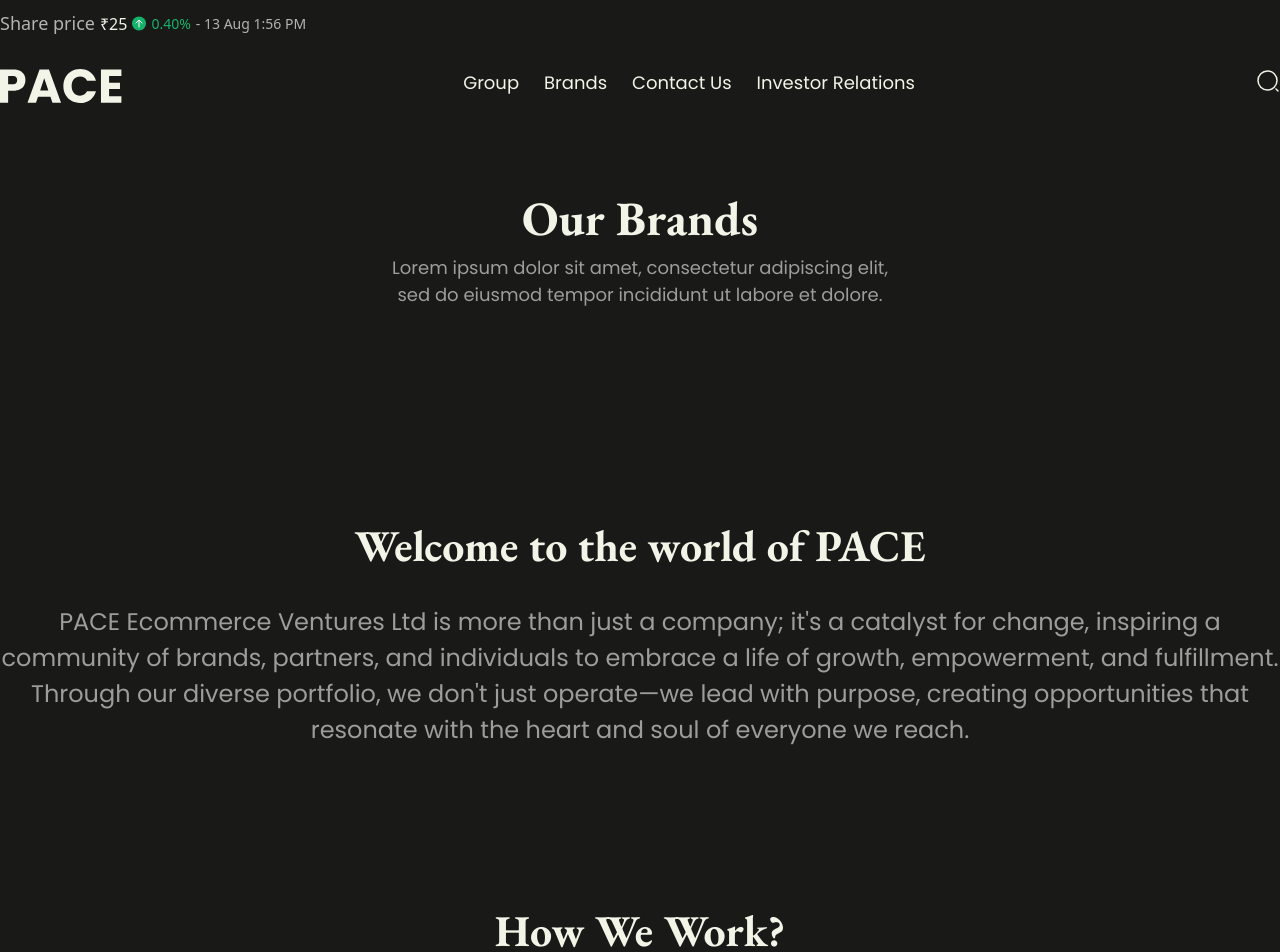
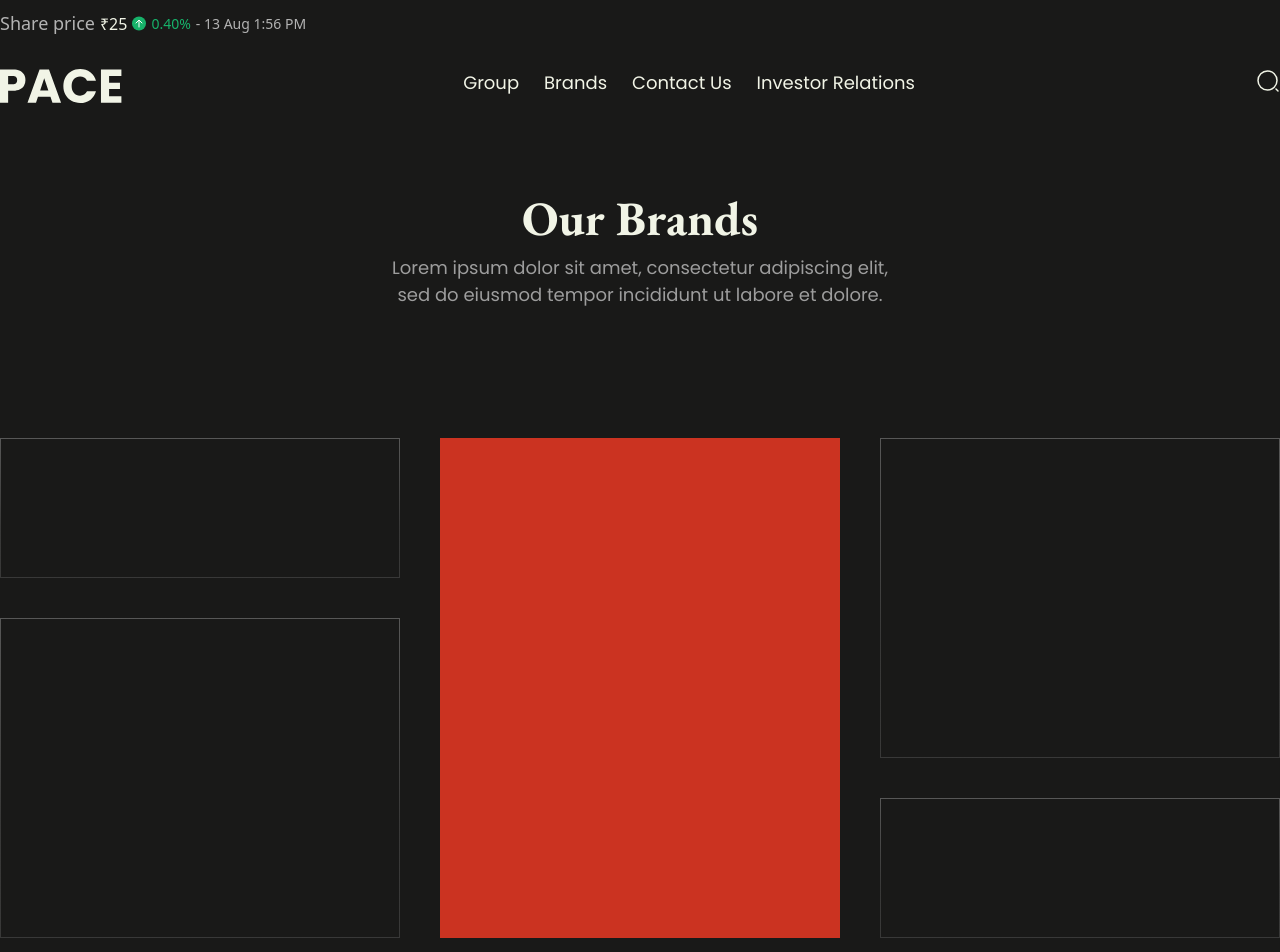
Before and after one commit to TarunRajpurohit123/pace-bussiness-website, a Next.js app in the folder pace-website/: page /brand in a window 1280 px wide. Shown: the top 952 px of the page. Built offline with nearby package versions, Linux system fonts and the light colour scheme.

Commit message:
brand page done2

```diff
--- a/pace-website/src/app/brand/page.jsx
+++ b/pace-website/src/app/brand/page.jsx
@@ -1,5 +1,6 @@
 import BrandCards from "@/components/components/BrandCards";
 import BrandGrid from "@/components/components/BrandGrid";
+import BrandGridMainSection from "@/components/components/BrandGridMainSection";
 import Hero2 from "@/components/components/Hero2";
 import HomeCta from "@/components/components/HomeCta";
 import HomeWelcome from "@/components/components/HomeWelcome";
@@ -11,6 +12,7 @@
         title="Our Brands"
         content="Lorem ipsum dolor sit amet, consectetur adipiscing elit, sed do eiusmod tempor incididunt ut labore et dolore."
       />
+      <BrandGridMainSection />
       <HomeWelcome />
       <BrandCards />
       <BrandGrid />
--- a/pace-website/src/app/globals.css
+++ b/pace-website/src/app/globals.css
@@ -2056,3 +2056,41 @@
 .brand__main__row3 {
   margin-top: 5rem;
 }
+.BrandGridMainSection {
+  padding-top: 7.5rem;
+  padding-bottom: 7.5rem;
+}
+
+.BrandGridMainSection--directChild {
+  width: 40rem;
+  height: 50rem;
+}
+.BrandGridMainSection--second {
+  margin-left: 4rem;
+  background-color: var(--red);
+}
+.BrandGridMainSection--third {
+  margin-left: 4rem;
+}
+.BrandGridMainSection__lowHeight {
+  width: 100%;
+  height: 14rem;
+  border: 1px solid transparent; /* Set a border, but make it transparent */
+  border-image-source: linear-gradient(
+    180deg,
+    rgba(231, 231, 231, 0.3) 0%,
+    rgba(129, 129, 129, 0.3) 63.55%
+  );
+  border-image-slice: 1;
+}
+.BrandGridMainSection__highHeight {
+  height: 32rem;
+  width: 100%;
+  border: 1px solid transparent; /* Set a border, but make it transparent */
+  border-image-source: linear-gradient(
+    180deg,
+    rgba(231, 231, 231, 0.3) 0%,
+    rgba(129, 129, 129, 0.3) 63.55%
+  );
+  border-image-slice: 1;
+}
--- /dev/null
+++ b/pace-website/src/components/components/BrandGridMainSection.jsx
@@ -0,0 +1,17 @@
+export default function BrandGridMainSection() {
+  return (
+    <>
+      <section className="BrandGridMainSection page-width flex">
+        <div className="BrandGridMainSection--first BrandGridMainSection--directChild">
+          <div className="BrandGridMainSection__lowHeight"></div>
+          <div className="BrandGridMainSection__highHeight mt-[4rem]"></div>
+        </div>
+        <div className="BrandGridMainSection--second BrandGridMainSection--directChild"></div>
+        <div className="BrandGridMainSection--third BrandGridMainSection--directChild">
+          <div className="BrandGridMainSection__highHeight"></div>
+          <div className="BrandGridMainSection__lowHeight mt-[4rem]"></div>
+        </div>
+      </section>
+    </>
+  );
+}
```
